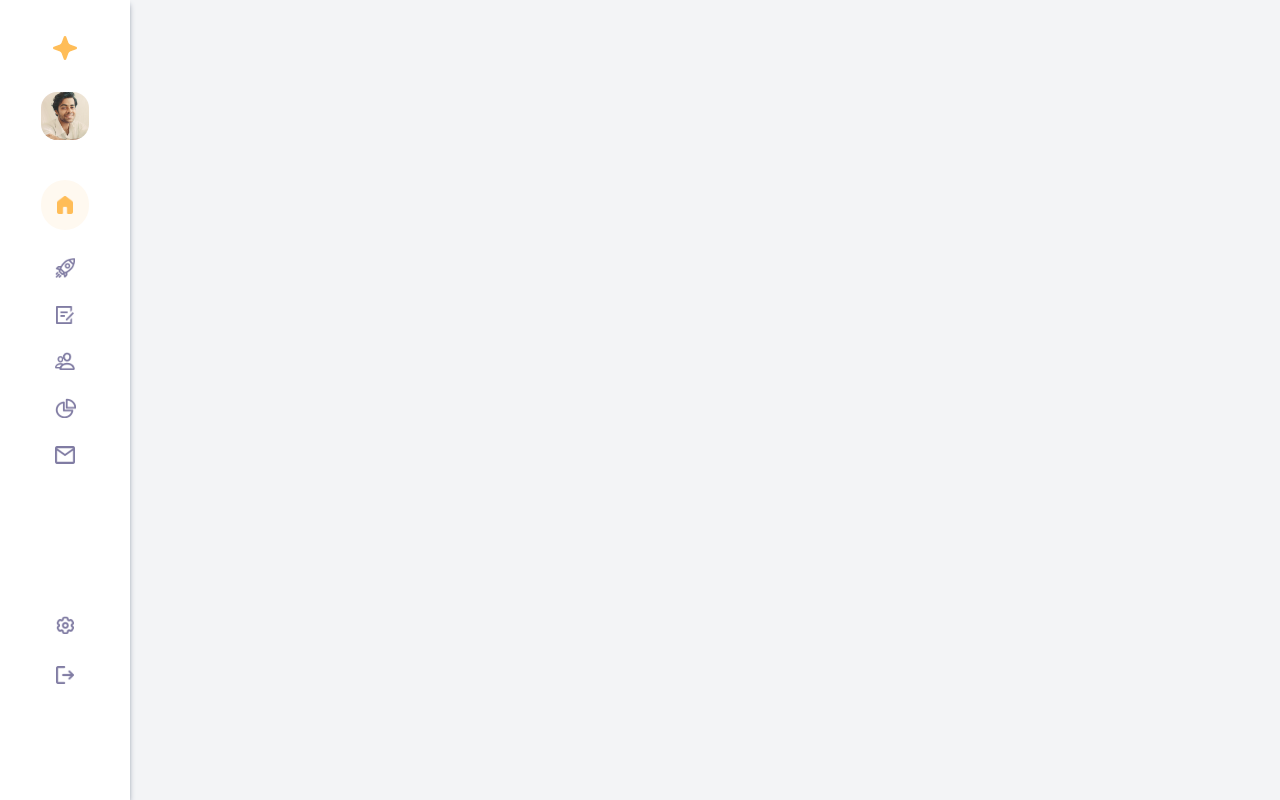
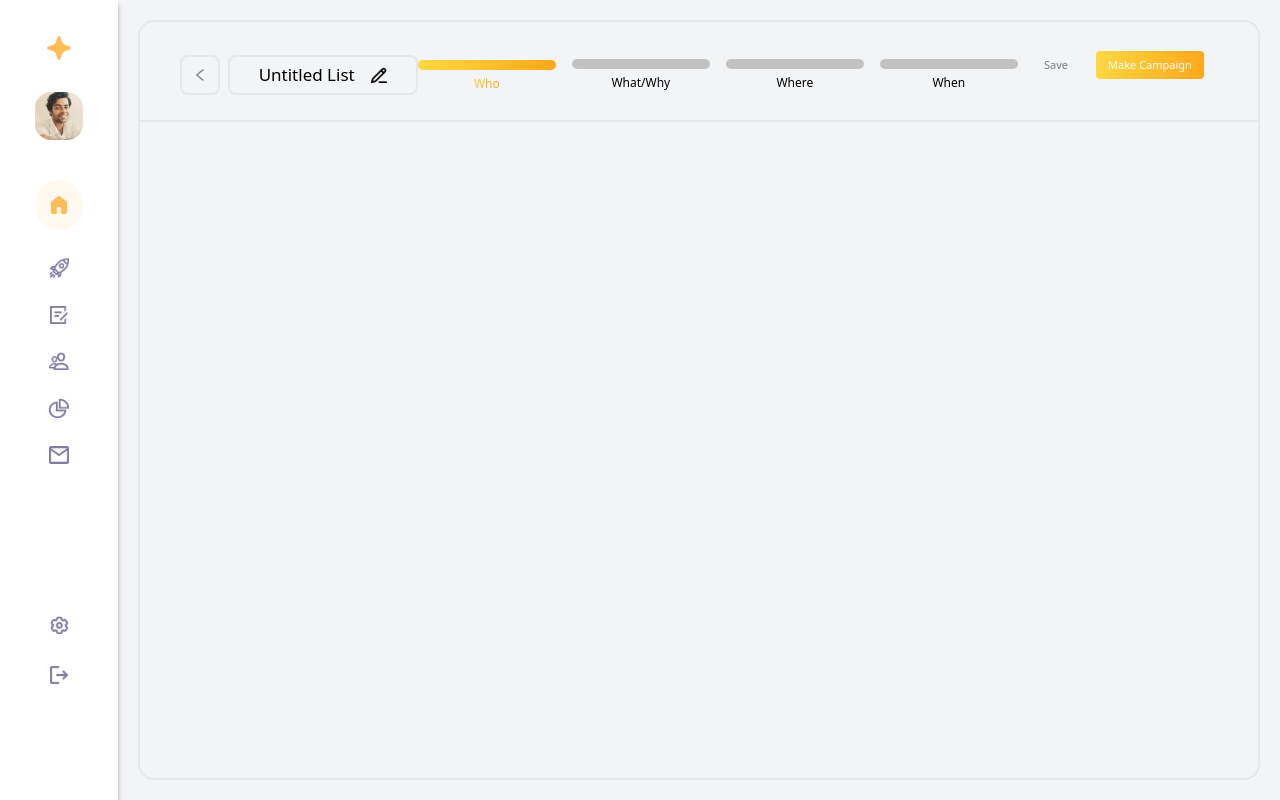
Before and after one commit to PraManGit17/Frontend_Task, a React (Vite) app in the folder app/: page / in a window 1280 px wide. Built offline with nearby package versions, Linux system fonts and the light colour scheme.

Commit message:
heading done

```diff
--- a/app/src/App.jsx
+++ b/app/src/App.jsx
@@ -1,11 +1,12 @@
 import React from 'react'
 import Sidebar from './components/Sidebar'
+import Main from './components/Main'
 
 const App = () => {
   return (
-    <div className='h-screen w-full bg-gray-100'>
+    <div className='h-screen w-full bg-gray-100 flex items-center'>
       <Sidebar />
-
+      <Main />
     </div>
   )
 }
--- a/app/src/components/Main.jsx
+++ b/app/src/components/Main.jsx
@@ -1,8 +1,12 @@
 import React from 'react'
+import Heading from '../section/Heading'
 
 const Main = () => {
   return (
-    <div>
+    <div className='w-full h-screen p-5'>
+      <div className='w-full h-full border-2 border-gray-200 rounded-2xl'>
+        <Heading />
+      </div>
 
     </div>
   )
--- /dev/null
+++ b/app/src/section/Heading.jsx
@@ -0,0 +1,55 @@
+import React from 'react'
+import caret from '../../public/caret.jpg';
+import edit from '../../public/edit.jpg';
+
+const Heading = () => {
+  return (
+    <div className='w-full h-[100px] border-b-gray-200 border-b-2 flex items-center justify-between px-10'>
+
+      <div className='h-[40px] mt-2 flex items-center gap-2'>
+        <div className='w-[40px] h-full rounded-lg border-gray-200 border-2 flex items-center justify-center'>
+          <img src={caret} className='w-2 h-3' />
+        </div>
+        <div className='w-[190px] h-full rounded-lg border-gray-200 border-2 flex items-center justify-center gap-4'>
+          <div className='font-poppins font-normal text-[17px] leading-[28px] tracking-[0]'>Untitled List</div>
+          <img src={edit} className='w-4 h-4' />
+        </div>
+      </div>
+
+      <div className='w-[600px] mt-4 h-[40px] flex items-center gap-4'>
+
+        <div className='w-[180px] h-full flex flex-col items-center justify-center'>
+          <div className='w-full h-2.5 rounded-full'
+            style={{ background: "linear-gradient(100.93deg, #FFE74E -29.59%, #FFA81C 98.39%)" }}></div>
+
+          <div className='font-poppins font-medium text-[12px] leading-[28px] tracking-[0]
+          bg-gradient-to-r from-[#FFC835] to-[#FFA81C] bg-clip-text text-transparent'>Who</div>
+        </div>
+
+        <div className='w-[180px] h-full flex flex-col items-center'>
+          <div className='w-full h-2.5 rounded-full bg-[#c2c2c2]'></div>
+          <div className='font-poppins font-medium text-[12px] leading-[28px] tracking-[0]'>What/Why</div>
+        </div>
+
+        <div className='w-[180px] h-full flex flex-col items-center'>
+          <div className='w-full h-2.5 rounded-full bg-[#c2c2c2]'></div>
+          <div className='font-poppins font-medium text-[12px] leading-[28px] tracking-[0]'>Where</div>
+        </div>
+        <div className='w-[180px] h-full flex flex-col items-center'>
+          <div className='w-full h-2.5 rounded-full bg-[#c2c2c2]'></div>
+          <div className='font-poppins font-medium text-[12px] leading-[28px] tracking-[0]'>When</div>
+        </div>
+      </div>
+
+      <div className='w-[200px] h-[40px] flex items-start justify-center gap-4'>
+        <div className='px-3 font-poppins font-medium text-[11px] leading-[28px] tracking-[0] text-[#797979]'>Save</div>
+        <div className='rounded-sm' style={{ background: "linear-gradient(100.93deg, #FFE74E -29.59%, #FFA81C 98.39%)" }}       >
+          <div className='px-3 font-poppins font-medium text-[11px] leading-[28px] tracking-[0] text-white'>Make Campaign</div>
+        </div>
+      </div>
+
+    </div>
+  )
+}
+
+export default Heading
--- /dev/null
+++ b/app/tailwind.config.js
@@ -0,0 +1,9 @@
+module.exports = {
+  theme: {
+    extend: {
+      fontFamily: {
+        poppins: ["Poppins", "sans-serif"],
+      },
+    },
+  },
+};
```
Also changed, not shown: app/public/caret.jpg (added), app/public/edit.jpg (added).
